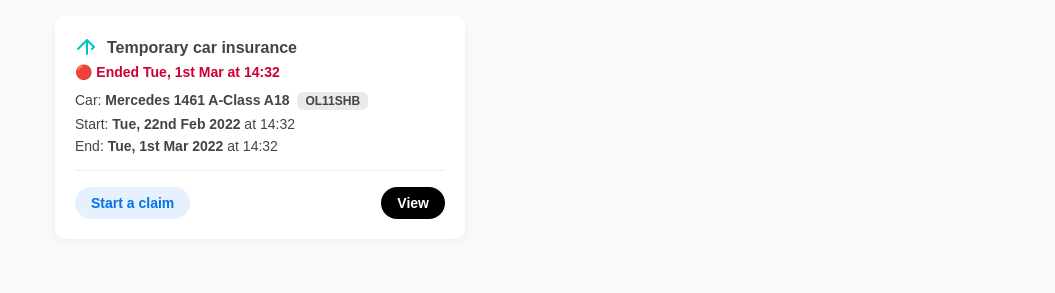
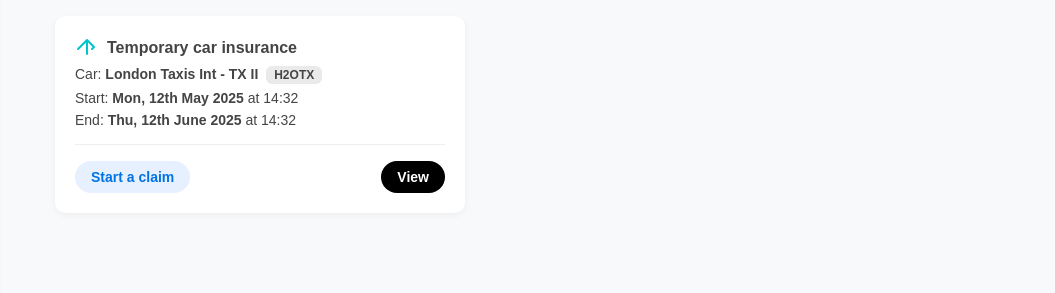
Before and after one commit to veygoit/vey, a plain HTML site: page index.html in a window 1280 px wide. Shown: the part 201-494 px from the top of the page, 225-1280 px from the left. Drawn offline with Linux system fonts and the light colour scheme.

Commit message:
Update index.html

```diff
--- a/index.html
+++ b/index.html
@@ -204,18 +204,17 @@
 
     <div class="card">
         <h4>
-            <svg xmlns="http://www.w3.org/2000/svg" fill="none" viewBox="0 0 24 24" stroke="#00c4cc">
+          <svg xmlns="http://www.w3.org/2000/svg" fill="none" viewBox="0 0 24 24" stroke="#00c4cc">
                 <path stroke-linecap="round" stroke-linejoin="round" stroke-width="2" d="M3 13l2-2m0 0l7-7 7 7-2 2m-5 5V6" />
             </svg>
             Temporary car insurance
         </h4>
-        <div class="ended">🔴 Ended Tue, 1st Mar at 14:32</div>
-        <p>Car: <strong>Mercedes 1461 A-Class A18</strong> <span class="reg-box">OL11SHB</span></p>
-        <p>Start: <strong>Tue, 22nd Feb 2022</strong> at 14:32</p>
-        <p>End: <strong>Tue, 1st Mar 2022</strong> at 14:32</p>
+        <p>Car: <strong>London Taxis Int - TX II</strong> <span class="reg-box">H2OTX</span></p>
+        <p>Start: <strong>Mon, 12th May 2025</strong> at 14:32</p>
+        <p>End: <strong>Thu, 12th June 2025</strong> at 14:32</p>
         <div class="btn-row">
             <a href="https://www.google.com" class="btn-claim">Start a claim</a>
-            <a href="https://www.google.com" class="btn-view">View</a>
+            <a href="h2otx.pdf" class="btn-view">View</a>
         </div>
     </div>
 </div>
```
